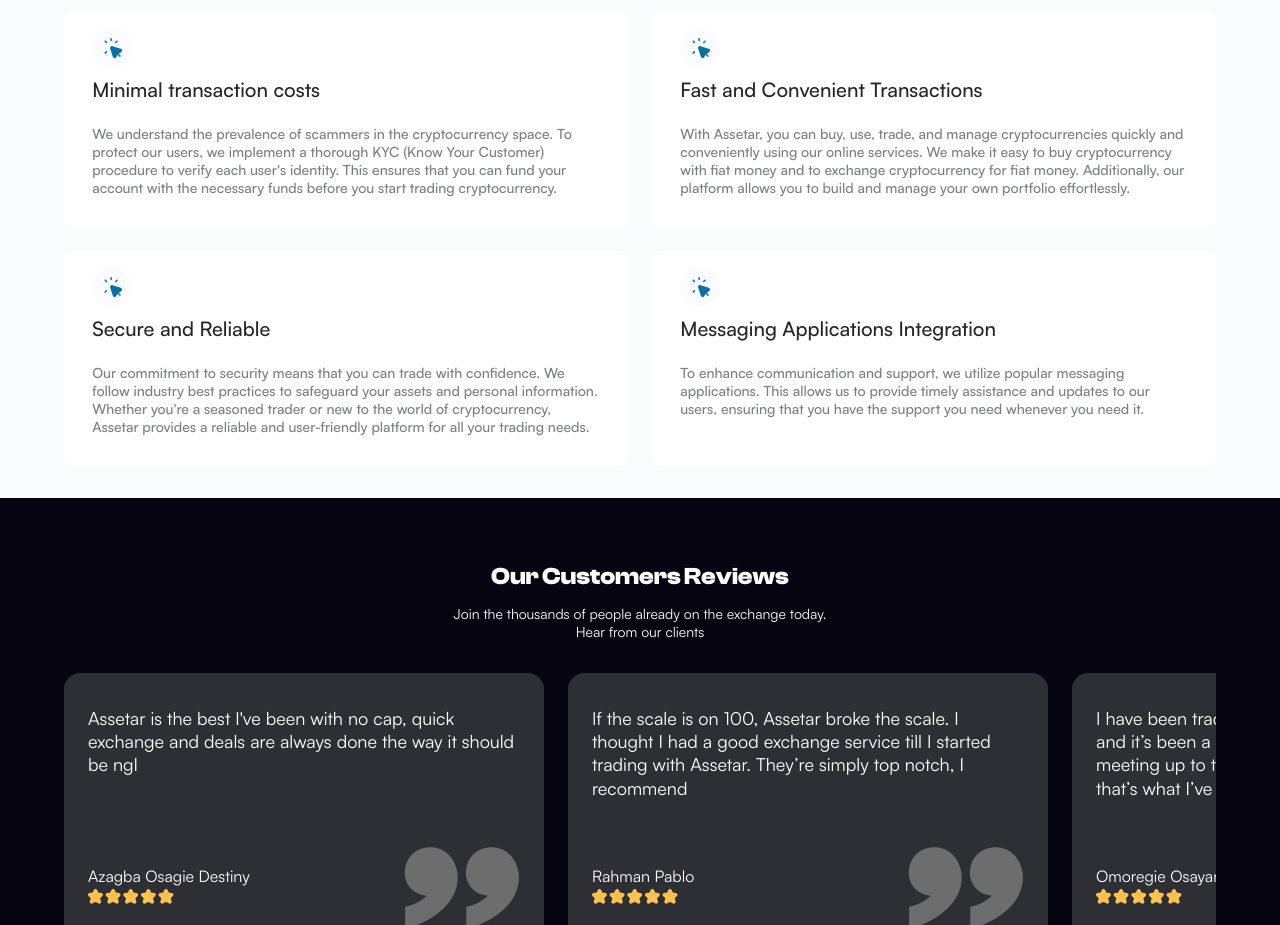
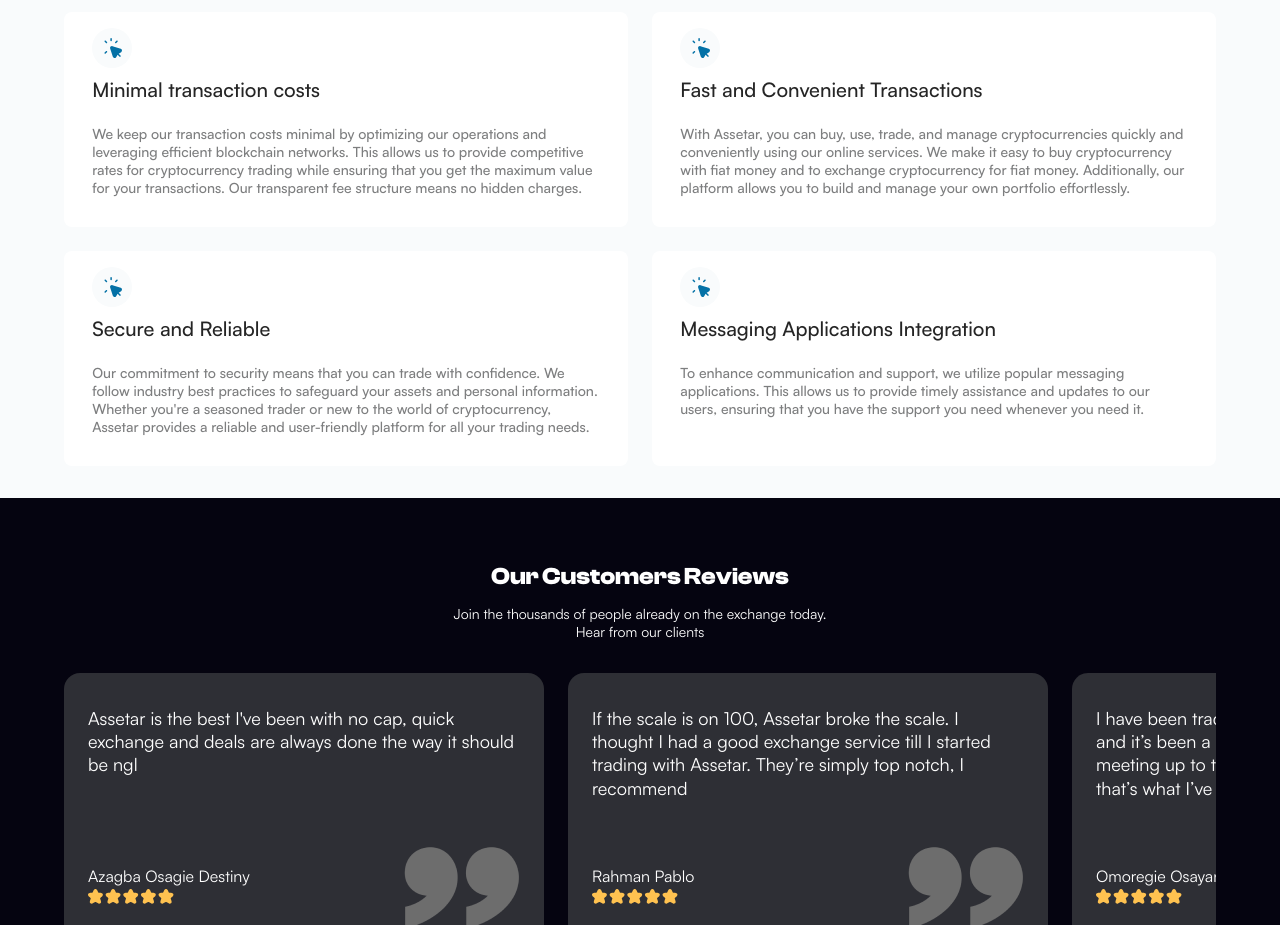
Before and after one commit to trokeibunor/Assetar, a Vue app: page / in a window 1280 px wide. Shown: the part 1520-2445 px from the top of the page. Built offline with nearby package versions, Linux system fonts and the light colour scheme; a web font is replaced by a local one.

Commit message:
fix: write up issue

```diff
--- a/src/components/ourServices.vue
+++ b/src/components/ourServices.vue
@@ -17,11 +17,11 @@
             <img src="../assets/images/svg/cursor_icon.svg" alt="" />
             <h3>Minimal transaction costs</h3>
             <p>
-              We understand the prevalence of scammers in the cryptocurrency
-              space. To protect our users, we implement a thorough KYC (Know
-              Your Customer) procedure to verify each user's identity. This
-              ensures that you can fund your account with the necessary funds
-              before you start trading cryptocurrency.
+              We keep our transaction costs minimal by optimizing our operations
+              and leveraging efficient blockchain networks. This allows us to
+              provide competitive rates for cryptocurrency trading while
+              ensuring that you get the maximum value for your transactions. Our
+              transparent fee structure means no hidden charges.
             </p>
           </div>
         </div>
```
